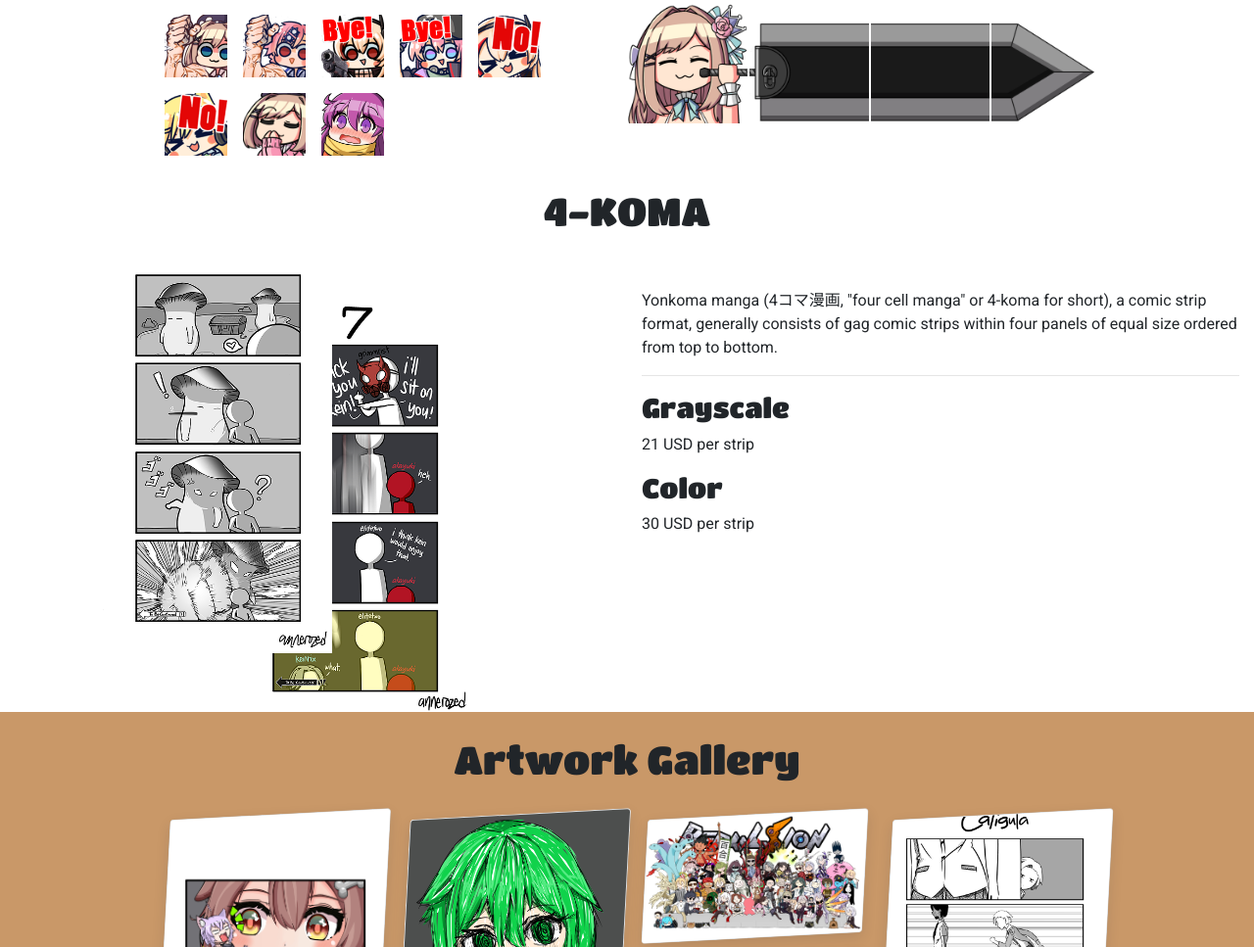
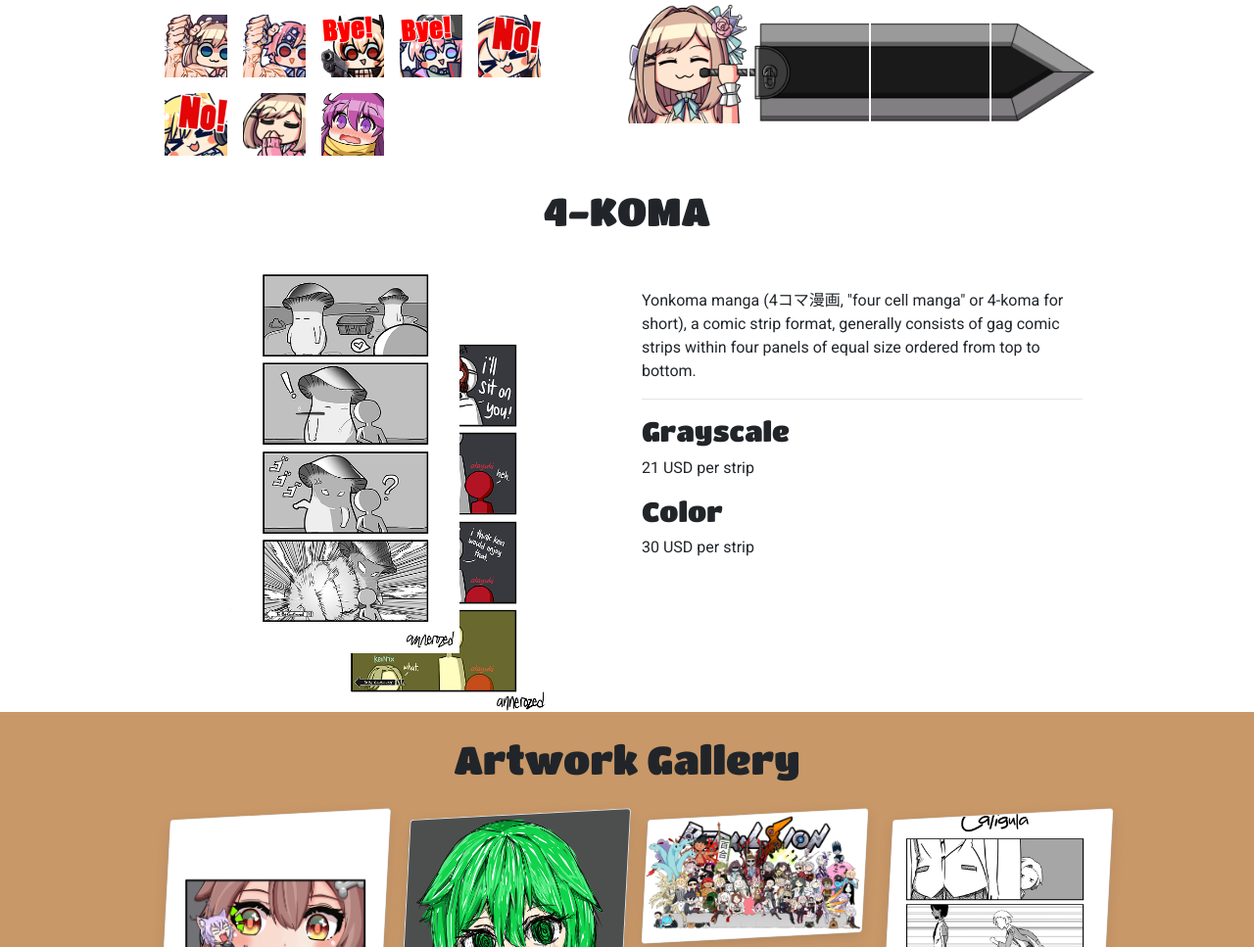
Before and after one commit to tartufu/annerozed, a plain HTML site: page index.html in a window 1280 px wide. Shown: the part 1843-2810 px from the top of the page at 98% size. Drawn offline with nearby package versions, Linux system fonts and the light colour scheme.

Commit message:
adjust 4-koma padding

```diff
--- a/resources/css/main.css
+++ b/resources/css/main.css
@@ -90,6 +90,9 @@ p {
 }
 
 
+.koma-div {
+	max-width: 960px;
+}
 
 .koma-div h1{
 	text-align: center;
@@ -192,7 +195,7 @@ p {
 
 	#koma-gray {
 		position: relative;
-		left: 90px;
+		left: 60px;
 		padding-bottom: 60px;
 		z-index: 5000;
 	}
```
